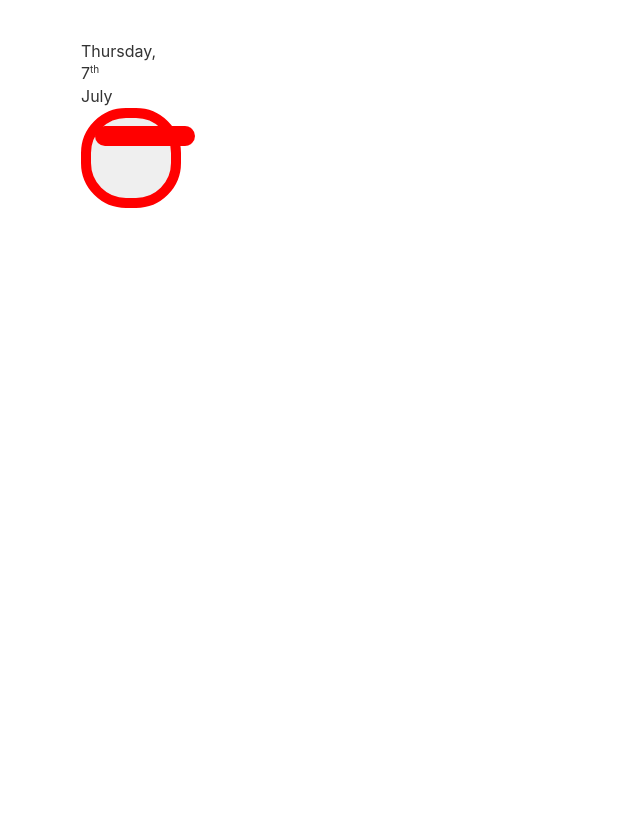
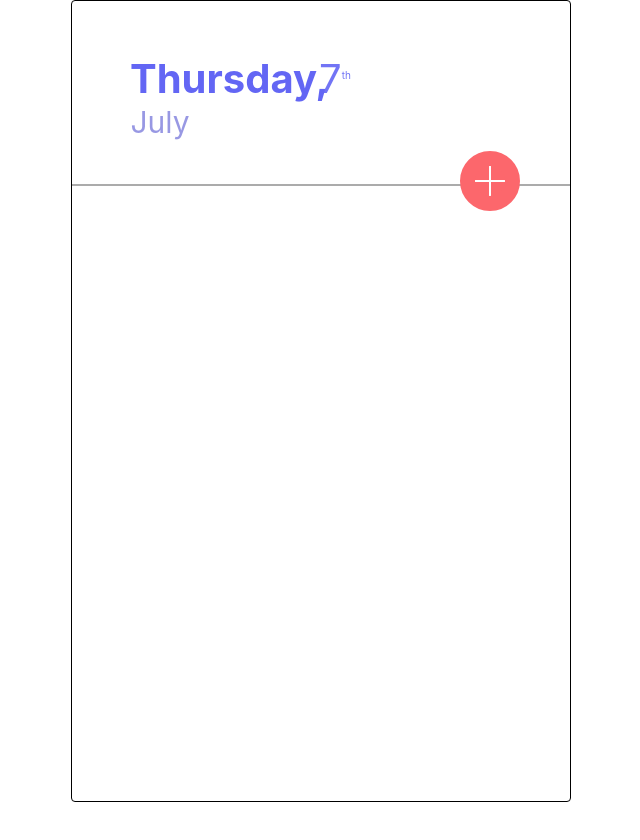
Before and after one commit to pvwyk/to-do-list, a website: page index.html in a window 1280 px wide. Shown: the whole page, without its empty margins (319-959 px from the left). Drawn offline with Linux system fonts and the light colour scheme.

Commit message:
Just saving
:)

```diff
--- a/index.css
+++ b/index.css
@@ -1,6 +1,6 @@
-html {
+/* html {
     box-sizing: border-box;
-  }
+  } */
 
   *, *::before, *::after {
     box-sizing: inherit;
@@ -8,19 +8,114 @@ html {
     padding: 0;
   }
 
-  body {
+  .box-it{
+    margin: auto;
+    position: relative;
+    max-width: 500px;
+    border: 1px solid rgb(0, 0, 0);
+    padding: 0px;
+    background-color: #ffffff ;
+    border-radius: 4px ;
+    -webkit-box-sizing: border-box;
+     -moz-box-sizing: border-box;
+          box-sizing: border-box;
+  }
+
+  /* body {
    font-family:
    -apple-system, BlinkMacSystemFont, 'Segoe UI', Roboto, Oxygen-Sans,
     Ubuntu, Cantarell, 'Helvetica Neue', sans-serif;
    line-height: 1.4;
-  }
+  } */
+
+  .head1{
+    font-weight: bold;
+    font-family:
+   -apple-system, BlinkMacSystemFont, 'Segoe UI', Roboto, Oxygen-Sans,
+    Ubuntu, Cantarell, 'Helvetica Neue', sans-serif;
+   line-height: 1.4;
+   text-align: center;
+   margin-bottom: 2px;
+   font-size: 40px;
+   color:#6366f4;
+
+  position: absolute;
+  top: 50px;
+  right: 270px;
+  width: 170px;
+  height: 55px;
+
+
+
+     }
+
+     .head2{
+      font-family:
+     -apple-system, BlinkMacSystemFont, 'Segoe UI', Roboto, Oxygen-Sans,
+      Ubuntu, Cantarell, 'Helvetica Neue', sans-serif;
+     line-height: 1.4;
+     text-align: center;
+     margin-bottom: 20px;
+     font-size: 40px;
+     color: #6366f4;
+     opacity: 0.9;
+
+     position: absolute;
+     top: 50px;
+     right: 150px;
+     width: 170px;
+     height: 55px;
+       }
+
+       .head3{
+        font-family:
+       -apple-system, BlinkMacSystemFont, 'Segoe UI', Roboto, Oxygen-Sans,
+        Ubuntu, Cantarell, 'Helvetica Neue', sans-serif;
+       line-height: 1.4;
+       text-align: center;
+       margin-bottom: 20px;
+       font-size: 30px;
+       color: #7f7fdd;
+       opacity: 0.8;
+
+       position: absolute;
+     top: 100px;
+     right: 325px;
+     width: 170px;
+     height: 55px;
+         }
+
+         .head4{
+          font-family:
+         -apple-system, BlinkMacSystemFont, 'Segoe UI', Roboto, Oxygen-Sans,
+          Ubuntu, Cantarell, 'Helvetica Neue', sans-serif;
+         line-height: 1.4;
+         text-align: center;
+         margin-bottom: 20px;
+         font-size: 20px;
+         color: #7f7fdd;
+         opacity: 0.8;
+
+         position: absolute;
+     top: 80px;
+     right: 2px;
+     width: 170px;
+     height: 55px;
+           }
+
+.big-red{
+  position: absolute;
+  top: 150px;
+  right: 50px;
+
+}
 
   .container {
     width: 100%;
     max-width: 500px;
     margin: 0 auto;
-    padding-left: 10px;
-    padding-right: 10px;
+    padding-left: 0px;
+    padding-right: 0px;
     color: #333;
     height: 90vh;
     margin-top: 5vh;
@@ -28,12 +123,7 @@ html {
     overflow-y: auto;
   }
 
-  .app-title {
-    text-align: center;
-    margin-bottom: 20px;
-    font-size: 80px;
-    opacity: 0.5;
-  }
+
 
   svg {
     width: 64px;
@@ -43,6 +133,10 @@ html {
   .todo-list {
     list-style: none;
     margin-bottom: 20px;
+    position: absolute;
+     top: 200px;
+     right: 190px;
+
   }
 
   .todo-item {
@@ -72,21 +166,35 @@ html {
     width: 30px;
     height: 30px;
     border: 3px solid #333;
-    border-radius: 50%;
+    border-radius: 10%;
     display: inline-flex;
     justify-content: center;
     align-items: center;
     cursor: pointer;
+
   }
 
   .tick::before {
     content: '✓';
-    font-size: 20px;
+    font-size: 18px;
+    color: #ffffff;
     display: none;
+
+    width: 40px;
+    height: 30px;
+    border: 3px solid red;
+    border-radius: 10%;
+    /* display: inline-flex; */
+    justify-content: center;
+    align-items: center;
+    cursor: pointer;
+    background-color: red;
   }
+
 
   .done .tick::before {
     display: inline;
+
   }
 
   .delete-todo {
@@ -119,41 +227,37 @@ html {
     font-size: x-small
   }
 
-  .gg-add {
-    box-sizing: 100px;
-    position: relative;
-    display: block;
-    width: 100px;
-    height: 100px;
-    border: 10px solid;
-    transform: scale(var(--ggs,1));
-    border-radius: 45px;
-    color: red
+  .plus {
+    width:60px;
+    height:60px;
+    display:inline-block;
 
- }
- .gg-add::after,
- .gg-add::before {
-    content: "";
-    display: block;
+    background:
+      linear-gradient(rgb(252,103,108) 0 0) top left,
+      linear-gradient(rgb(252,103,108) 0 0) top right,
+      linear-gradient(rgb(252,103,108) 0 0) bottom left,
+      linear-gradient(rgb(252,103,108) 0 0) bottom right;
+    background-size: calc(50% - 1px) calc(50% - 1px); /*thickness = 2px (2*1px) */
+    background-repeat:no-repeat;
+    border:15px solid rgb(252,103,108);
     box-sizing: border-box;
-    position: absolute;
-    width: 100px;
-    height: 20px;
-    background: currentColor;
-    border-radius: 50px;
-    top: 8px;
-    left: 4px
- }
- .gg-add::after {
-    width: 2px;
-    height: 10px;
-    top: 4px;
-    left: 8px
- }
+    background-color: #fefefe;
+
+  }
+
+  .radius {
+    border-radius:50%;
+  }
+
+  /* body {
+   background:rgb(39, 105, 59);
+  } */
+
+
 
  .big-box{
-  width: 50px;
-  height: 50px;
+  width: 2px;
+  height: 20px;
   top: 4px;
   left: 8px
  }
@@ -194,3 +298,17 @@ html {
   text-decoration: none;
   cursor: pointer;
 }
+
+.line-1{
+
+    width: 100%;
+    height: 2px;
+    border: 0 none;
+    margin-right: auto;
+    margin-left: auto;
+    margin-top: 143px;
+    margin-bottom:90px;
+    background-color:rgba(85, 85, 85, 0.495);
+
+
+}
--- a/index.html
+++ b/index.html
@@ -2,25 +2,23 @@
 <html>
   <head>
     <link rel="stylesheet" href="index.css" />
-    <link href="https://css.gg/css" rel="stylesheet" />
     <meta name="viewport" content="width = device-width" />
   </head>
+
   <body>
+    <div class="box-it">
       <main>
         <div class="container">
-        <!-- <p id="date"></p> -->
-        <p id="date1"></p>
-        <p id="date2"></p>
-        <p id="date3"></p>
-        <p id="item-list"></p>
-        <!-- <div class="big-box">
-          <button class="gg-add"></button>
-        </div> -->
-        <!-- <span id="date2"></span> -->
+          <div class="head1"><p id="date1"></p></div>
+          <div class="head2"><p id="date2"></p></div>
+          <div class="head3"><p id="date3"></p></div>
+          <div class="head4"><p id="item-list"></p></div>
 
-        <button id="myBtn" class="gg-add"></button>
+          <div class="big-red">
+            <button id="myBtn" class="plus radius"></button>
+          </div>
 
-        <!-- <button id="update-to-do" class="gg-add"></button> -->
+          <hr class="line-1" />
 
           <!-- The Modal -->
           <div id="myModal" class="modal">
@@ -39,6 +37,7 @@
               </form>
             </div>
           </div>
+
           <!-- modal 2 for edit popup -->
           <div id="myModal2" class="modal">
             <!-- Modal content 2-->
@@ -68,6 +67,7 @@
           <!-- end -->
         </div>
       </main>
+    </div>
   </body>
   <svg>
     <defs>
--- a/index.js
+++ b/index.js
@@ -22,7 +22,7 @@ function renderTodo(todo) {
     <span class="span2">${todo.text}</span>
     <button class="delete-todo js-delete-todo">
     <svg><use href="#delete-icon"></use></svg>
-    </button>
+
   `;
 
   if (item) {
--- a/package.json
+++ b/package.json
@@ -3,6 +3,7 @@
     "prettier": "2.7.1"
   },
   "dependencies": {
+    "@fortawesome/fontawesome-free": "^6.1.1",
     "css.gg": "^2.0.0"
   }
 }
```
Also changed, not shown: 1 other file. Lines whose indentation alone changed are shown as unchanged.
